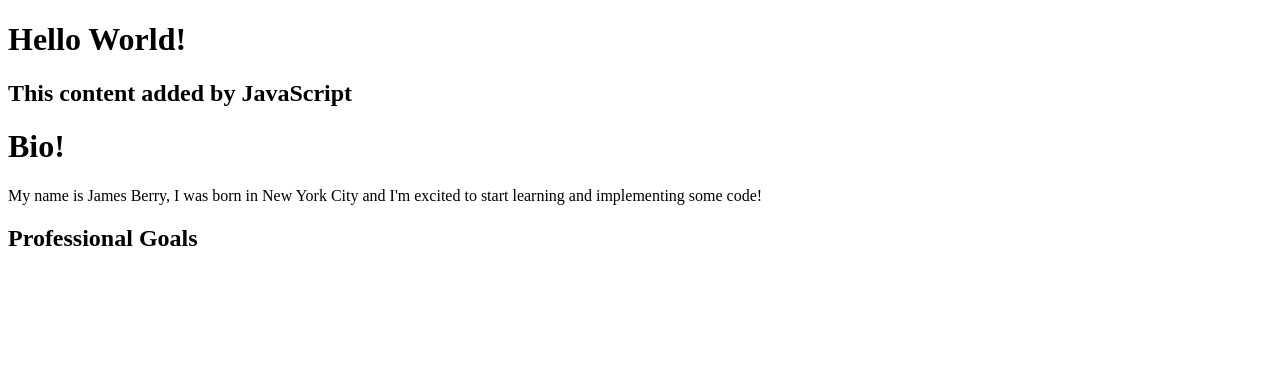
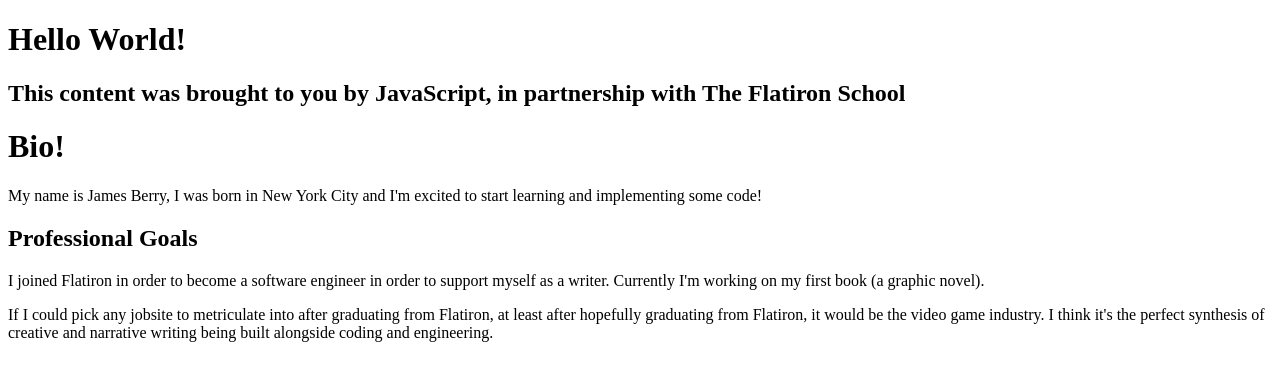
Before and after one commit to JamesRynnBerry/GitHubClub, a plain HTML site: page index.html in a window 1280 px wide. Drawn offline with Linux system fonts and the light colour scheme.

Commit message:
add script.js, connect to index.html

```diff
--- a/index.html
+++ b/index.html
@@ -12,5 +12,7 @@
     <h1>Bio!</h1>
     <p>My name is James Berry, I was born in New York City and I'm excited to start learning and implementing some code!</p>
     <h2>Professional Goals</h2>
+    <p>I joined Flatiron in order to become a software engineer in order to support myself as a writer. Currently I'm working on my first book (a graphic novel).</p>
+    <p>If I could pick any jobsite to metriculate into after graduating from Flatiron, at least after hopefully graduating from Flatiron, it would be the video game industry. I think it's the perfect synthesis of creative and narrative writing being built alongside coding and engineering.  </p>
   </body>
 </html>
--- a/script.js
+++ b/script.js
@@ -1,3 +1,3 @@
 const h2 = document.createElement('h2');
-h2.textContent = "This content added by JavaScript";
+h2.textContent = "This content was brought to you by JavaScript, in partnership with The Flatiron School";
 document.querySelector('body').appendChild(h2);
```
